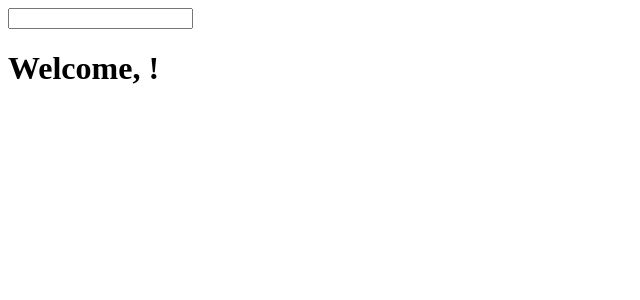
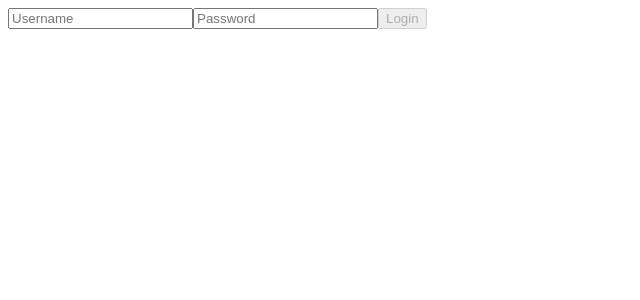
Before and after one commit to Vincenzo-Pallante-Dev/exercises-React, a React (Create React App) app in the folder my-project/: page / in a window 1280 px wide. Shown: the top 300 px of the page, without its empty margins (0-640 px from the left). Built offline with nearby package versions, Linux system fonts and the light colour scheme.

Commit message:
feat: forms2

```diff
--- a/my-project/src/App.js
+++ b/my-project/src/App.js
@@ -1,8 +1,14 @@
 import React from "react";
-import { InteractiveWelcome } from "./components/InteractiveWelcome";
+import { Login } from "./components/Login";
 
 export class App extends React.Component {
   render() {
-    return <InteractiveWelcome />;
+    return (
+      <Login
+        onLogin={() => {
+          alert("Ciao Francesco!!");
+        }}
+      />
+    );
   }
 }
--- a/my-project/src/components/InteractiveWelcome.js
+++ /dev/null
@@ -1,30 +0,0 @@
-import React from "react";
-import { Welcome } from "./Welcome";
-
-export class InteractiveWelcome extends React.Component {
-  state = {
-    username: "",
-  };
-
-  handleInput = (event) => {
-    const name = event.target.name;
-    const value = event.target.value;
-
-    this.setState({
-      [name]: value,
-    });
-  };
-
-  render() {
-    return (
-      <div>
-        <input
-          name="username"
-          value={this.state.username}
-          onChange={this.handleInput}
-        ></input>
-        <Welcome name={this.state.username} />
-      </div>
-    );
-  }
-}
--- /dev/null
+++ b/my-project/src/components/Login.js
@@ -0,0 +1,47 @@
+import React from "react";
+
+export class Login extends React.Component {
+  state = {
+    username: "",
+    password: "",
+  };
+
+  handleInput = (event) => {
+    const value = event.target.value;
+    const name = event.target.name;
+    this.setState({
+      [name]: value,
+    });
+  };
+
+  render() {
+    return (
+      <div>
+        <input
+          name="username"
+          placeholder="Username"
+          onChange={this.handleInput}
+          value={this.state.username}
+        ></input>
+        <input
+          name="password"
+          type="password"
+          placeholder="Password"
+          onChange={this.handleInput}
+          value={this.state.password}
+        ></input>
+        <button
+          type="submit"
+          disabled={
+            this.state.username === "" && this.state.password === ""
+              ? true
+              : false
+          }
+          onClick={this.props.onLogin}
+        >
+          Login
+        </button>
+      </div>
+    );
+  }
+}
--- a/my-project/src/components/Welcome.js
+++ /dev/null
@@ -1,7 +0,0 @@
-import React from "react";
-
-export class Welcome extends React.Component {
-  render() {
-    return <h1>Welcome, {this.props.name}!</h1>;
-  }
-}
```
Also changed, not shown: my-project/Forms 01.txt (deleted), my-project/Forms 03.txt (added).
